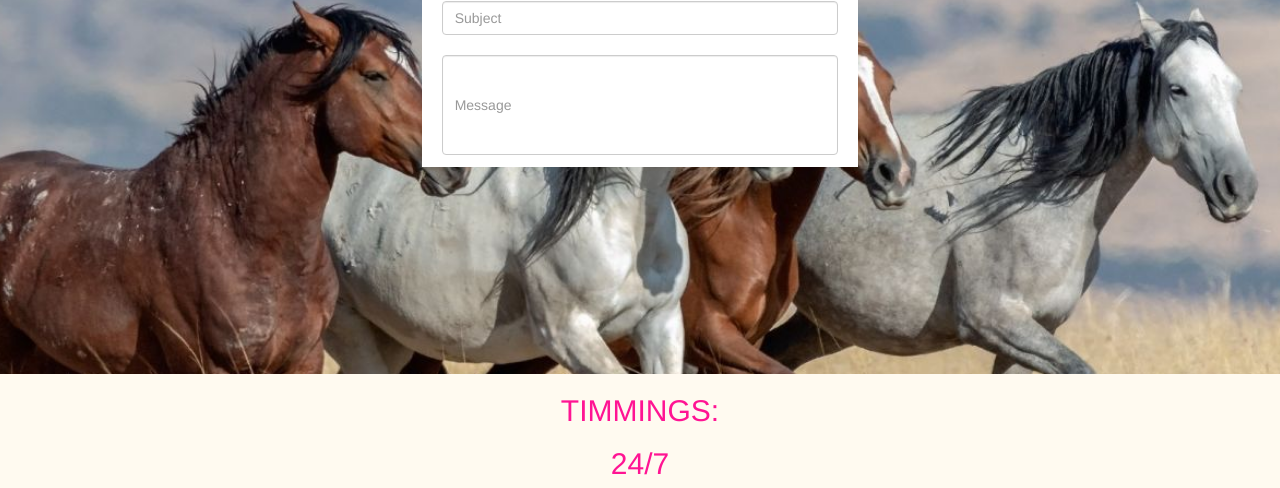
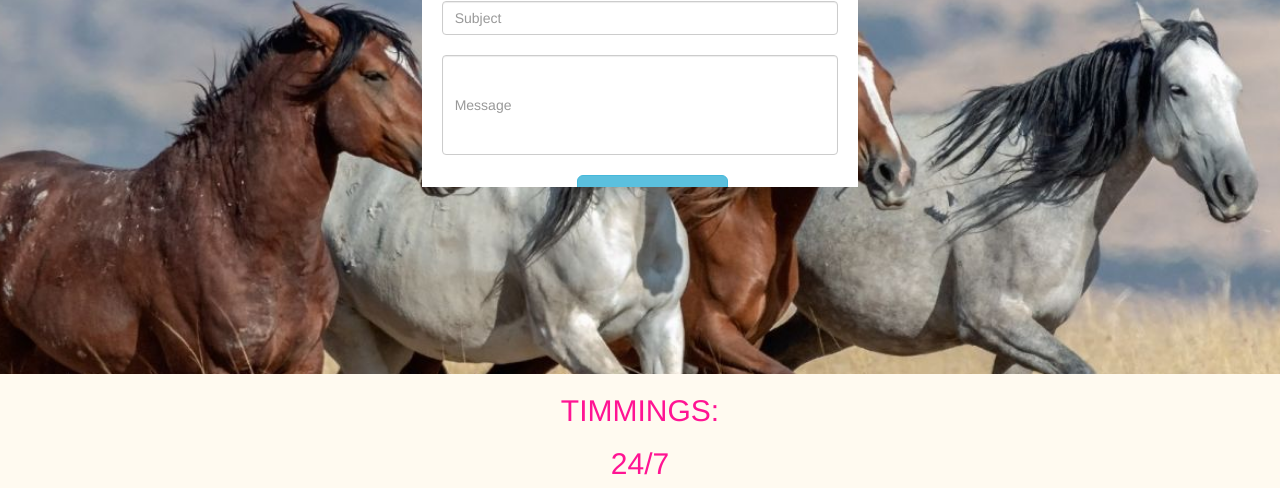
Before and after one commit to vandanachintalapudi/sample-app, a plain HTML site: page contact.html in a window 1280 px wide. Shown: the part 312-800 px from the top of the page. Drawn offline with nearby package versions, Linux system fonts and the light colour scheme.

Commit message:
Update contact.html

```diff
--- a/contact.html
+++ b/contact.html
@@ -73,7 +73,7 @@
 
 
         <div class="col-md-4"style="height: 150px;"></div>
-        <div class="col-md-4"style="height: 260px;background-color:white;margin-top: -100px;">
+        <div class="col-md-4"style="height: 280px;background-color:white;margin-top: -100px;">
         <div class="row" style="padding: 20px;"><form><br>
           <div class="row" >
           <div class="col-md-6" >
```
